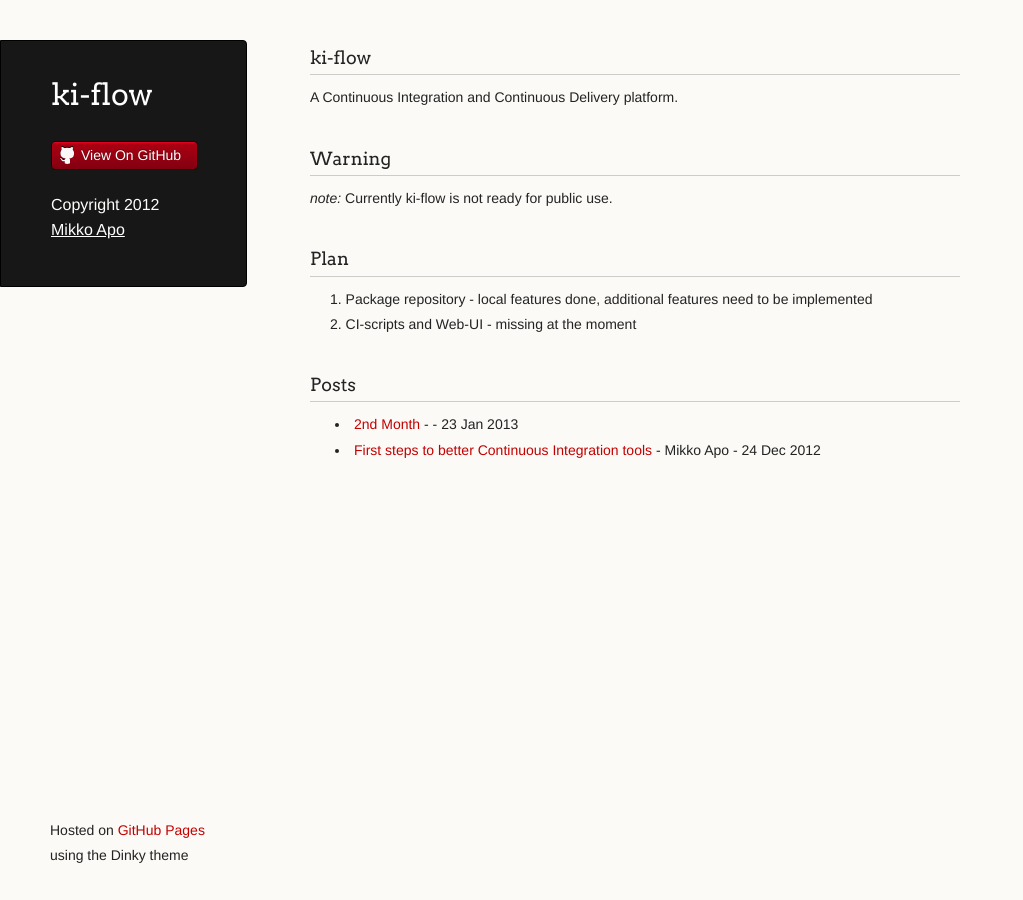
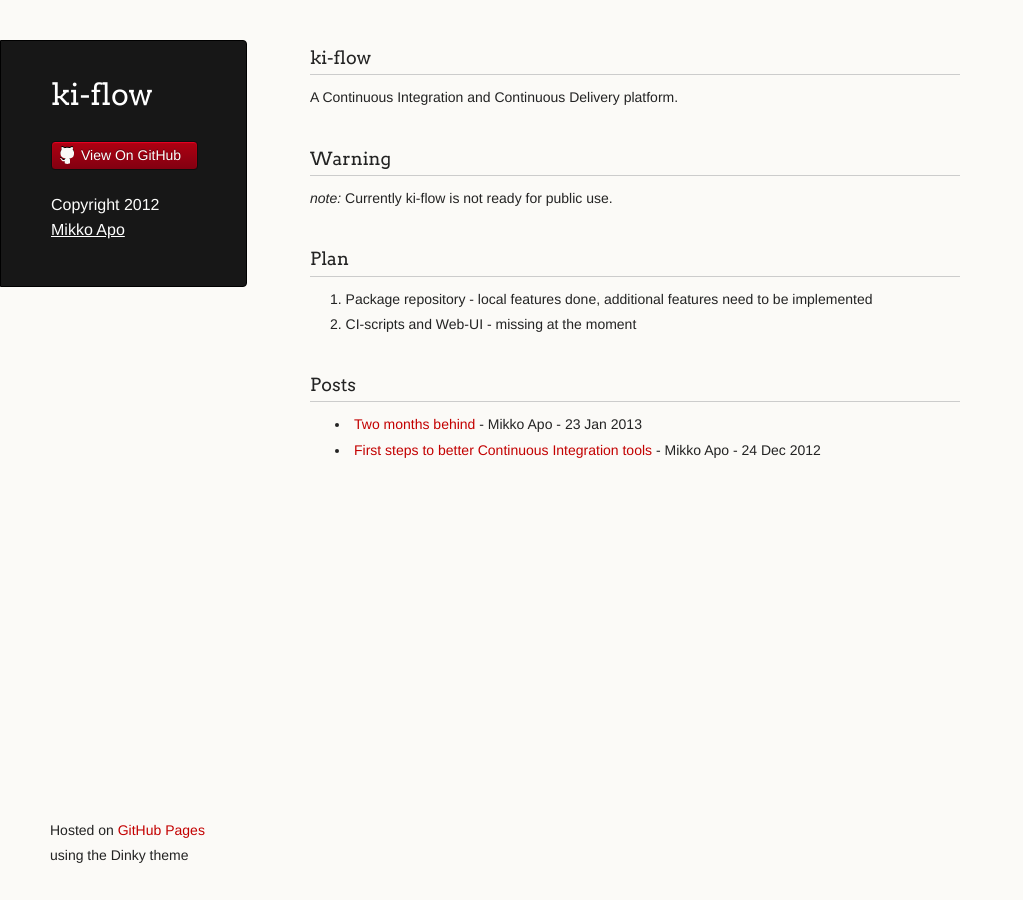
Before and after one commit to mikko-apo/ki-flow, a Jekyll site: the page built from index.md, in a window 1280 px wide. Shown: the whole page, without its empty margins (0-1023 px from the left). Built offline with Jekyll 4.4.1, drawn with Linux system fonts in a browser that asks for light colours; Markdown is read by kramdown in place of the engine named in the settings.

Commit message:
fixed missing metadata

```diff
--- a/_posts/2013-01-23-2nd-month.md
+++ b/_posts/2013-01-23-2nd-month.md
@@ -1,3 +1,9 @@
+---
+layout: default
+title: Two months behind
+author: Mikko Apo
+---
+
 # Two months
 
 Most of the work for the past month has been about figuring out
```
